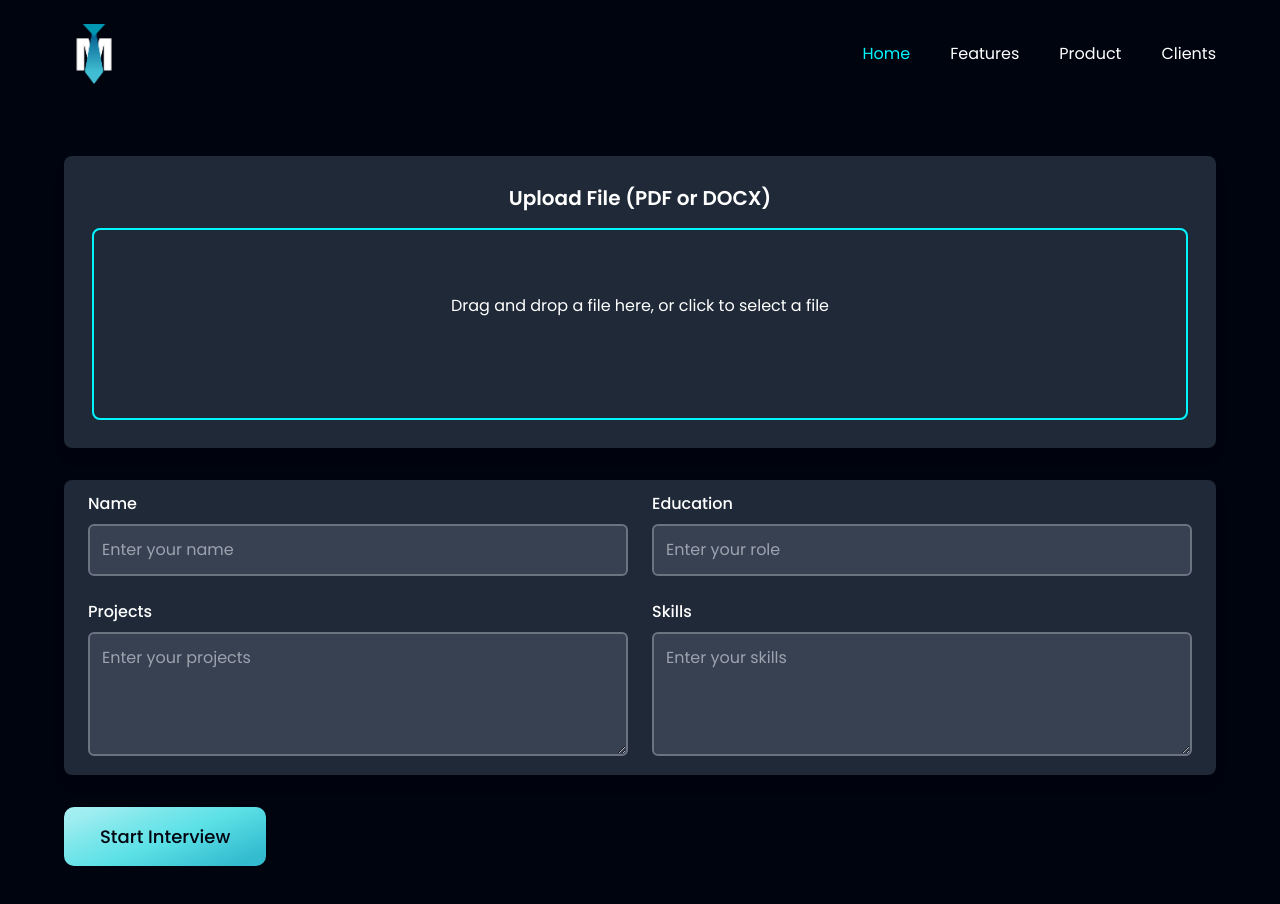
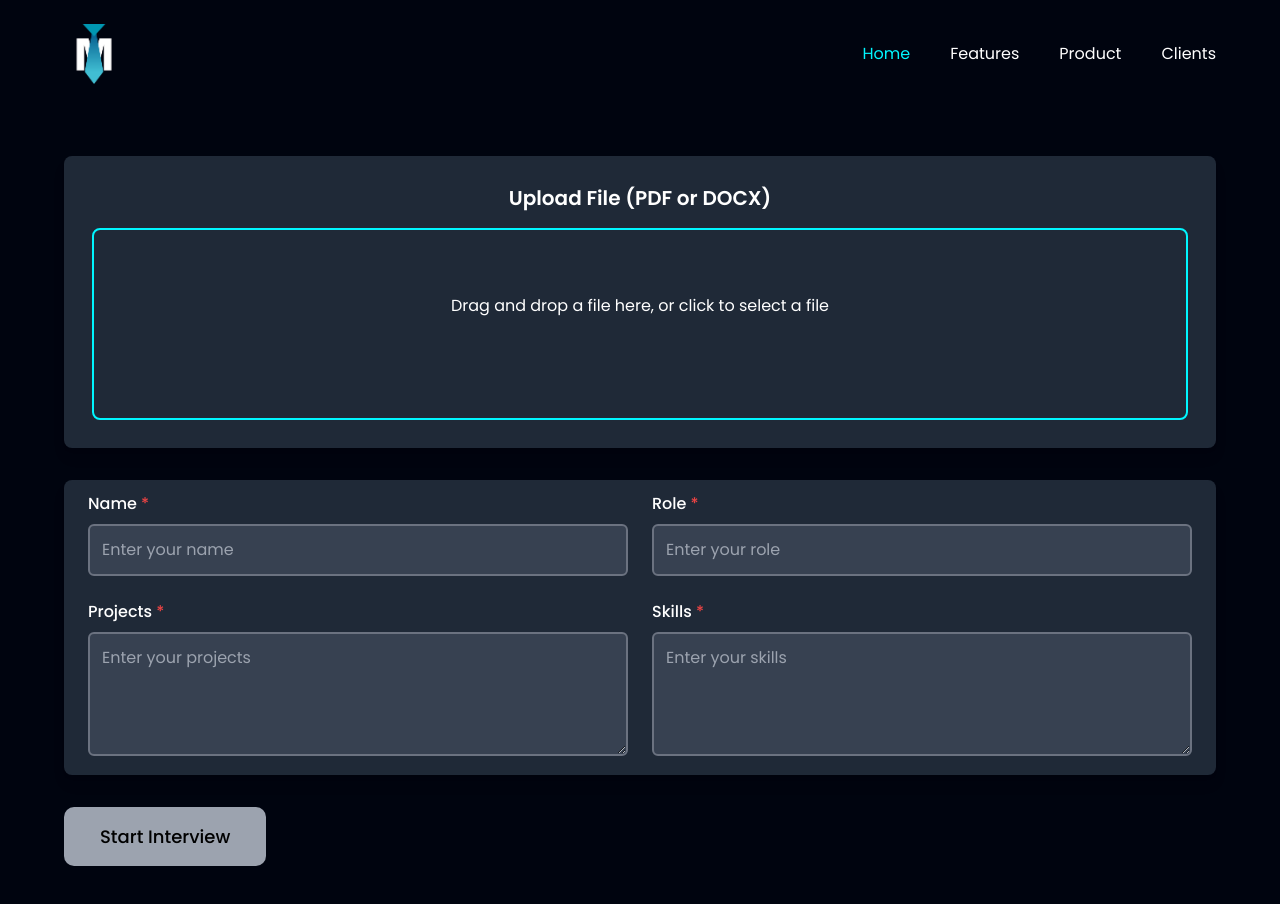
Before and after one commit to Mr-H-Mehdi/MockMate-Frontend, a Next.js app: page /cvupload in a window 1280 px wide. Shown: the top 904 px of the page. Built offline with nearby package versions, Linux system fonts and the light colour scheme.

Commit message:
Add form auto-fill on file drop

```diff
--- a/app/components/cvupload/CVDropZone.tsx
+++ b/app/components/cvupload/CVDropZone.tsx
@@ -1,27 +1,60 @@
 // components/CVDropZone.tsx
-'use client';
+"use client";
 
 import React, { useState } from "react";
 import { useDropzone } from "react-dropzone";
 
-const CVDropZone = ({ onFileDrop }: { onFileDrop: (file: File) => void }) => {
-  const [file, setFile] = useState(null);
-  const [error, setError] = useState(null);
+const CVDropZone = ({
+  onFileDrop,
+  onFormDataUpdate,
+}: {
+  onFileDrop: (file: File) => void;
+  onFormDataUpdate: (data: any) => void;
+}) => {
+  const [file, setFile] = useState<File | null>(null);
+  const [error, setError] = useState<string | null>(null);
 
-  // Handle file drop or file selection
-  const handleDrop = (acceptedFiles) => {
+  const handleDrop = async (acceptedFiles: File[]) => {
     const file = acceptedFiles[0];
     if (isValidFile(file)) {
       setFile(file);
       setError(null);
       onFileDrop(file); // Pass file back to parent component
+
+      // Upload file to the backend
+      try {
+        const formData = new FormData();
+        formData.append("resume", file);
+
+        // console.log("response");
+        const response = await fetch(
+          `http://localhost:3000/api/resume/upload-resume`,
+          {
+            method: "POST",
+            body: formData,
+          }
+        );
+        console.log(response);
+
+        if (!response.ok) {
+          throw new Error("Failed to upload resume");
+        }
+
+        const data = await response.json();
+        console.log("API Response:", data);
+
+        // Pass the data to the parent component (CVForm)
+        onFormDataUpdate(data.data);
+      } catch (error) {
+        console.error("Error uploading resume:", error);
+        setError("Failed to process the resume. Please try again.");
+      }
     } else {
       setError("Only DOCX and PDF files are allowed.");
     }
   };
 
-  // Validate file type
-  const isValidFile = (file) => {
+  const isValidFile = (file: File) => {
     const validTypes = [
       "application/pdf",
       "application/vnd.openxmlformats-officedocument.wordprocessingml.document",
@@ -35,8 +68,10 @@ const CVDropZone = ({ onFileDrop }: { onFileDrop: (file: File) => void }) => {
   });
 
   return (
-    <div className="p-7 w-full mx-auto   rounded-lg shadow-lg bg-gray-800 text-white">
-      <h2 className="text-xl font-semibold text-center mb-4">Upload File (PDF or DOCX)</h2>
+    <div className="p-7 w-full mx-auto rounded-lg shadow-lg bg-gray-800 text-white">
+      <h2 className="text-xl font-semibold text-center mb-4">
+        Upload File (PDF or DOCX)
+      </h2>
       <div
         {...getRootProps()}
         className="cursor-pointer h-48 border-2 border-solid border-secondary p-16 text-center rounded-lg transition-colors hover:text-primary hover:bg-blue-50 "
--- a/app/components/cvupload/CVForm.tsx
+++ b/app/components/cvupload/CVForm.tsx
@@ -1,9 +1,15 @@
 'use client';
 // components/CVForm.tsx
 
-import React, { useState } from 'react';
+import React, { useState, useEffect } from 'react';
 
-const CVForm = () => {
+const CVForm = ({
+  initialData,
+  setIsFormComplete,
+}: {
+  initialData?: any;
+  setIsFormComplete: (status: boolean) => void;
+}) => {
   const [formData, setFormData] = useState({
     name: '',
     role: '',
@@ -11,26 +17,51 @@ const CVForm = () => {
     skills: '',
   });
 
+  // Function to clean up skills (remove non-skill related information)
+  const cleanSkills = (skillsData: string | string[]): string => {
+    if (Array.isArray(skillsData)) {
+      return skillsData.join(', ');
+    }
+    const splitSkills = skillsData.split('\n').filter(skill => {
+      return !skill.toLowerCase().includes('education') && !skill.toLowerCase().includes('university');
+    });
+    return splitSkills.join(', ');
+  };
+
+  // Update the form data when initialData is received (for auto-filling)
+  useEffect(() => {
+    if (initialData) {
+      setFormData(prevData => ({
+        name: initialData.name !== 'Name not found' ? initialData.name : prevData.name,
+        role: initialData.qualification && initialData.qualification !== 'Qualification not found' ? initialData.qualification : prevData.role,
+        projects: initialData.projects !== 'Projects not found' ? (Array.isArray(initialData.projects) ? initialData.projects.join(', ') : initialData.projects) : prevData.projects,
+        skills: initialData.skills !== 'Skills not found' ? cleanSkills(initialData.skills) : prevData.skills,
+      }));
+    }
+  }, [initialData]);
+
   const handleChange = (e: React.ChangeEvent<HTMLInputElement | HTMLTextAreaElement>) => {
     const { name, value } = e.target;
-    setFormData((prevData) => ({
-      ...prevData,
-      [name]: value,
-    }));
-  };
-
-  const handleSubmit = (e: React.FormEvent) => {
-    e.preventDefault();
-    console.log(formData);
+    setFormData(prevData => {
+      const updatedData = { ...prevData, [name]: value };
+      // Check if form is complete and update the parent state
+      setIsFormComplete(
+        updatedData.name !== '' &&
+        updatedData.role !== '' &&
+        updatedData.projects !== '' &&
+        updatedData.skills !== ''
+      );
+      return updatedData;
+    });
   };
 
   return (
-    <form onSubmit={handleSubmit} className="bg-gray-800 p-6 rounded-lg shadow-lg py-3 my-8">
+    <form className="bg-gray-800 p-6 rounded-lg shadow-lg py-3 my-8">
       <div className="grid grid-cols-1 md:grid-cols-2 gap-6">
         {/* Name Field */}
         <div>
           <label htmlFor="name" className="block text-white font-medium mb-2">
-            Name
+            Name <span className="text-red-500">*</span>
           </label>
           <input
             type="text"
@@ -46,7 +77,7 @@ const CVForm = () => {
         {/* Education Field */}
         <div>
           <label htmlFor="role" className="block text-white font-medium mb-2">
-            Education
+            Role <span className="text-red-500">*</span>
           </label>
           <input
             type="text"
@@ -62,7 +93,7 @@ const CVForm = () => {
         {/* Projects Field */}
         <div>
           <label htmlFor="projects" className="block text-white font-medium mb-2">
-            Projects
+            Projects <span className="text-red-500">*</span>
           </label>
           <textarea
             id="projects"
@@ -78,7 +109,7 @@ const CVForm = () => {
         {/* Skills Field */}
         <div>
           <label htmlFor="skills" className="block text-white font-medium mb-2">
-            Skills
+            Skills <span className="text-red-500">*</span>
           </label>
           <textarea
             id="skills"
@@ -91,16 +122,6 @@ const CVForm = () => {
           />
         </div>
       </div>
-
-      {/* Submit Button */}
-      {/* <div className="flex justify-center mt-6">
-        <button
-          type="submit"
-          className="py-2 px-4 bg-blue-600 text-white rounded-md hover:bg-blue-700 focus:outline-none focus:ring-2 focus:ring-blue-500"
-        >
-          Submit
-        </button>
-      </div> */}
     </form>
   );
 };
--- a/app/components/cvupload/StartButton.tsx
+++ b/app/components/cvupload/StartButton.tsx
@@ -2,18 +2,19 @@
 "use client";
 import React from "react";
 
-// Define types for the props
 interface StartButtonProps {
   text: string;
   styles: string;
   onClick: () => void;
+  disabled: boolean;
 }
 
-const StartButton: React.FC<StartButtonProps> = ({ text, styles, onClick }) => (
+const StartButton: React.FC<StartButtonProps> = ({ text, styles, onClick, disabled }) => (
   <button
     type="button"
-    className={`py-4 px-6 font-poppins font-medium text-[18px] text-primary bg-blue-gradient rounded-[10px] outline-none flex justify-end px-9 my-5 ${styles}`}
+    className={`py-4 px-6 font-poppins font-medium text-[18px] rounded-[10px] outline-none flex justify-end px-9 my-5 ${styles} ${disabled ? 'bg-gray-400 cursor-not-allowed' : 'bg-blue-gradient text-primary'}`}
     onClick={onClick}
+    disabled={disabled}
   >
     {text}
   </button>
--- a/app/cvupload/page.tsx
+++ b/app/cvupload/page.tsx
@@ -14,10 +14,21 @@ export default function Home() {
     projects: string;
     skills: string;
   } | null>(null);
+  const [isFormComplete, setIsFormComplete] = useState(false);
 
   // Handle file drop event (from Dropzone)
   const handleFileDrop = (file: File) => {
     setFile(file);
+  };
+
+  // Update form fields with the response from the backend
+  const handleFormDataUpdate = (data: any) => {
+    setFormData({
+      name: data.name || "",
+      role: data.qualification || "",
+      projects: data.projects.join(", ") || "",
+      skills: data.skills.join(", ") || "",
+    });
   };
 
   // Handle form submission (from Form)
@@ -30,11 +41,20 @@ export default function Home() {
     setFormData(data);
   };
 
+  // Handle button click
   const handleButtonClick = async () => {
     if (!file || !formData) {
       alert("Please complete the form and upload a file.");
       return;
     }
+
+    // // Set session storage flag
+    // sessionStorage.setItem("cameFromCVUpload", "true");
+
+    // if (!file || !formData) {
+    //   alert("Please complete the form and upload a file.");
+    //   return;
+    // }
 
     // Prepare the data for submission (form data and file)
     const formDataToSend = new FormData();
@@ -44,7 +64,7 @@ export default function Home() {
     formDataToSend.append("projects", formData.projects);
     formDataToSend.append("skill", formData.skills);
 
-    // Call a random API (e.g., JSONPlaceholder for demonstration)
+    // Call the backend API to submit the data
     try {
       const response = await fetch(
         "https://jsonplaceholder.typicode.com/posts",
@@ -76,12 +96,19 @@ export default function Home() {
       </header>
       <section className="bg-primary paddingX flexStart justify-end py-12">
         <section className="boxWidth">
-          <CVDropZone onFileDrop={handleFileDrop} />
-          <CVForm onSubmit={handleFormSubmit} />
+          <CVDropZone
+            onFileDrop={handleFileDrop}
+            onFormDataUpdate={handleFormDataUpdate}
+          />
+          <CVForm
+            initialData={formData}
+            setIsFormComplete={setIsFormComplete} // Pass the function to update isFormComplete
+          />
           <StartButton
             styles=""
             text="Start Interview"
             onClick={handleButtonClick}
+            disabled={!isFormComplete} // Disable the button if form is incomplete
           />
         </section>
       </section>
```
Also changed, not shown: 1 other file (tests, documents, lock files or other folders).
